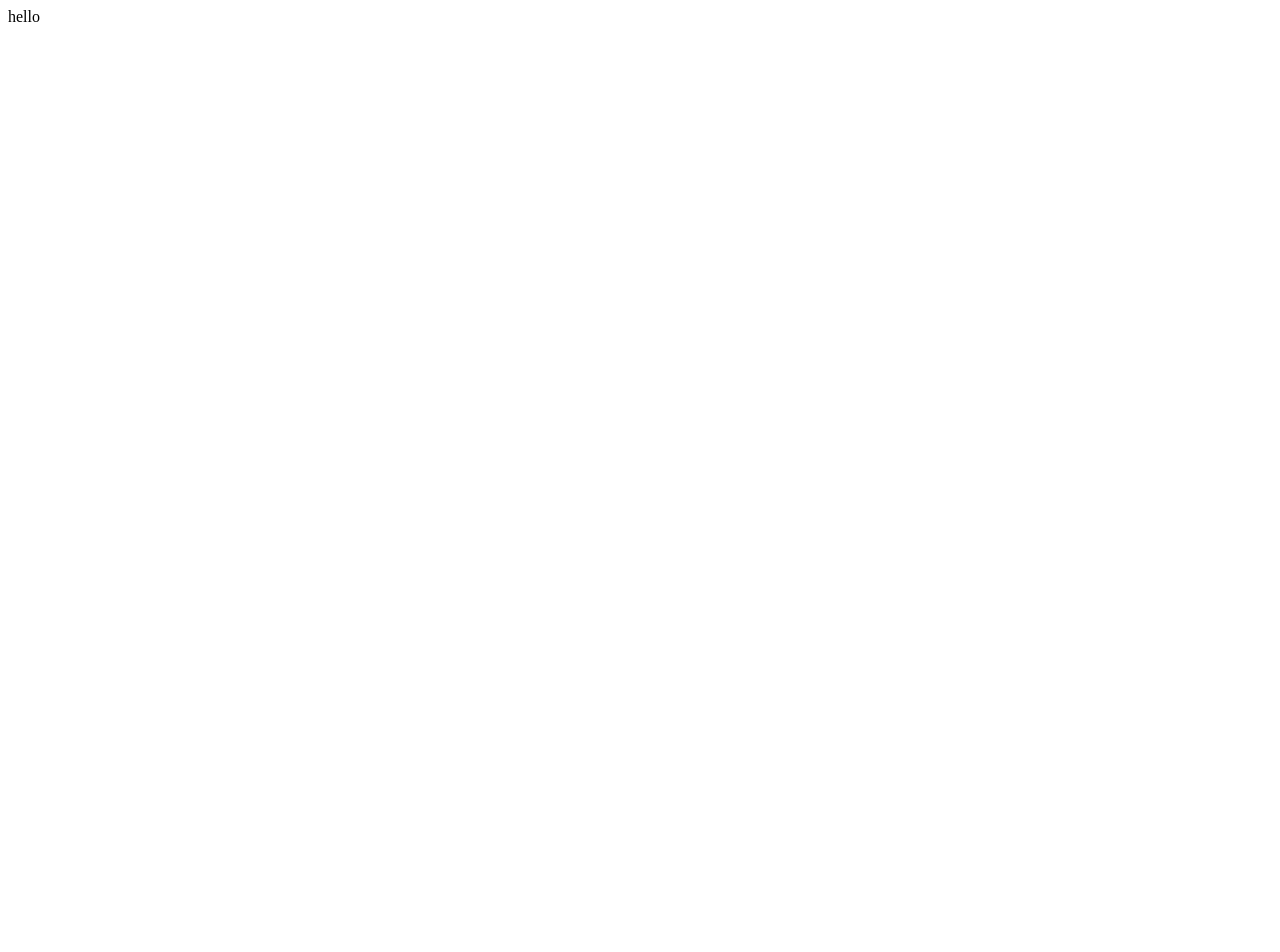
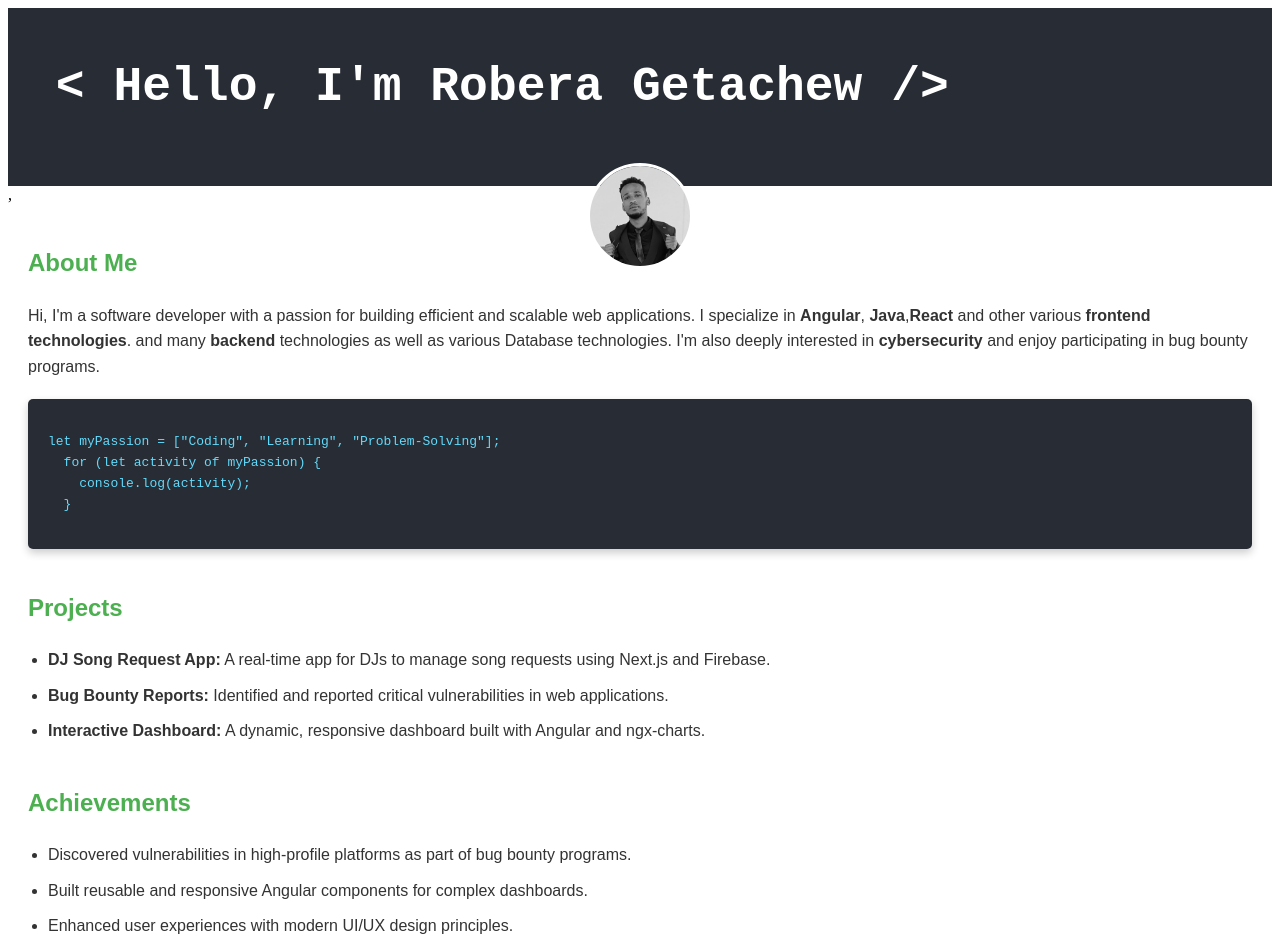
Before and after one commit to robahunter/roba_portfolio, a React (Create React App) app: page / in a window 1280 px wide. Shown: the top 952 px of the page. Before the commit the page ends 800 px from the top, so only its background shows below. Built offline with nearby package versions, Linux system fonts and the light colour scheme.

Commit message:
added components and some description

```diff
--- a/src/App.js
+++ b/src/App.js
@@ -1,6 +1,12 @@
+import Body from "./components/Body/Body";
+import Header from "./components/Header/Header";
+
 function App() {
   return (
-    <div>hello</div>
+    <>
+    <Header />,
+    <Body />
+    </>
   );
 }
 
--- /dev/null
+++ b/src/components/Body/Body.css
@@ -0,0 +1,57 @@
+.body {
+    font-family: Arial, sans-serif;
+    line-height: 1.6;
+    padding: 20px;
+    color: #333;
+  }
+
+  h2 {
+    color: #4CAF50;
+    margin-bottom: 20px;
+  }
+
+  .about-me, .projects, .achievements, .contact {
+    margin-bottom: 40px;
+  }
+
+  .code-container {
+    background-color: #282c34;
+    border-radius: 5px;
+    padding: 20px;
+    color: #61dafb;
+    font-family: 'Courier New', Courier, monospace;
+    margin-top: 20px;
+    box-shadow: 0 4px 8px rgba(0, 0, 0, 0.2);
+    animation: fade-in 2s ease-in-out;
+  }
+
+  .code-snippet {
+    white-space: pre-wrap;
+    overflow-wrap: break-word;
+  }
+
+  a {
+    color: #4CAF50;
+    text-decoration: none;
+  }
+
+  a:hover {
+    text-decoration: underline;
+  }
+
+  ul {
+    padding-left: 20px;
+  }
+
+  li {
+    margin-bottom: 10px;
+  }
+
+  @keyframes fade-in {
+    from {
+      opacity: 0;
+    }
+    to {
+      opacity: 1;
+    }
+  }
--- /dev/null
+++ b/src/components/Body/Body.js
@@ -0,0 +1,55 @@
+import React from 'react';
+import './Body.css';
+
+const Body = () => {
+    return (
+      <main className="body">
+        <section className="about-me">
+          <h2>About Me</h2>
+          <p>
+            Hi, I'm a software developer with a passion for building efficient and scalable web applications.
+            I specialize in <strong>Angular</strong>, <strong>Java</strong>,<strong>React</strong> and other various <strong>frontend technologies</strong>.
+            and many <strong>backend</strong> technologies as well as various Database technologies.
+            I'm also deeply interested in <strong>cybersecurity</strong> and enjoy participating in bug bounty programs.
+          </p>
+          <div className="code-container">
+            <pre>
+              <code className="code-snippet">
+                {`let myPassion = ["Coding", "Learning", "Problem-Solving"];
+  for (let activity of myPassion) {
+    console.log(activity);
+  }`}
+              </code>
+            </pre>
+          </div>
+        </section>
+
+        <section className="projects">
+          <h2>Projects</h2>
+          <ul>
+            <li><strong>DJ Song Request App:</strong> A real-time app for DJs to manage song requests using Next.js and Firebase.</li>
+            <li><strong>Bug Bounty Reports:</strong> Identified and reported critical vulnerabilities in web applications.</li>
+            <li><strong>Interactive Dashboard:</strong> A dynamic, responsive dashboard built with Angular and ngx-charts.</li>
+          </ul>
+        </section>
+
+        <section className="achievements">
+          <h2>Achievements</h2>
+          <ul>
+            <li>Discovered vulnerabilities in high-profile platforms as part of bug bounty programs.</li>
+            <li>Built reusable and responsive Angular components for complex dashboards.</li>
+            <li>Enhanced user experiences with modern UI/UX design principles.</li>
+          </ul>
+        </section>
+
+        <section className="contact">
+          <h2>Contact</h2>
+          <p>Email: <a href="mailto:your.email@example.com">your.email@example.com</a></p>
+          <p>GitHub: <a href="https://github.com/your-github" target="_blank">github.com/your-github</a></p>
+          <p>LinkedIn: <a href="https://linkedin.com/in/your-profile" target="_blank">linkedin.com/in/your-profile</a></p>
+        </section>
+      </main>
+    );
+  };
+
+  export default Body;
--- /dev/null
+++ b/src/components/Header/Header.css
@@ -0,0 +1,59 @@
+/* src/components/Header.css */
+.header {
+    position: relative;
+    text-align: center;
+    color: white;
+    padding: 20px;
+    background-color: #282c34;
+  }
+
+  .animated-text {
+    font-family: 'Courier New', Courier, monospace;
+    font-size: 24px;
+    white-space: nowrap;
+    overflow: hidden;
+    border-right: 3px solid white;
+    width: 0;
+    animation: typing 4s steps(40, end) infinite, blink-caret 0.75s step-end infinite;
+  }
+
+  @keyframes typing {
+    0% { width: 0; }
+    50% { width: 100%; }
+    100% { width: 0; }
+  }
+
+  @keyframes blink-caret {
+    from, to { border-color: transparent; }
+    50% { border-color: white; }
+  }
+
+  .profile-container {
+    position: relative;
+    margin-top: 20px;
+  }
+
+  .profile {
+    width: 100px;
+    height: 100px;
+    border-radius: 50%;
+    border: 3px solid white;
+    position: absolute;
+    top: 50%;
+    left: 50%;
+    transform: translate(-50%, -50%);
+    margin-top: 50px; /* Adjust this value to control how much of the circle is outside the banner */
+}
+
+  .nav-icons {
+    display: flex;
+    justify-content: center;
+    margin-top: 20px;
+  }
+
+  .nav-icons a {
+    margin: 0 10px;
+    color: white;
+    text-decoration: none;
+    font-size: 24px;
+  }
--- /dev/null
+++ b/src/components/Header/Header.js
@@ -0,0 +1,19 @@
+import React from 'react';
+import './Header.css';
+import profileimg from '../../assets/portprofile.jpg';
+
+const Header = () => {
+  return (
+    <header className="header">
+      <div className="animated-text">
+        <h1>&lt; Hello, I'm Robera Getachew /&gt;</h1>
+      </div>
+      <div className="profile-container">
+        <img src={profileimg} alt="Profile" className="profile" />
+      </div>
+
+    </header>
+  );
+};
+
+export default Header;
```
Also changed, not shown: src/assets/portprofile.jpg (added).
